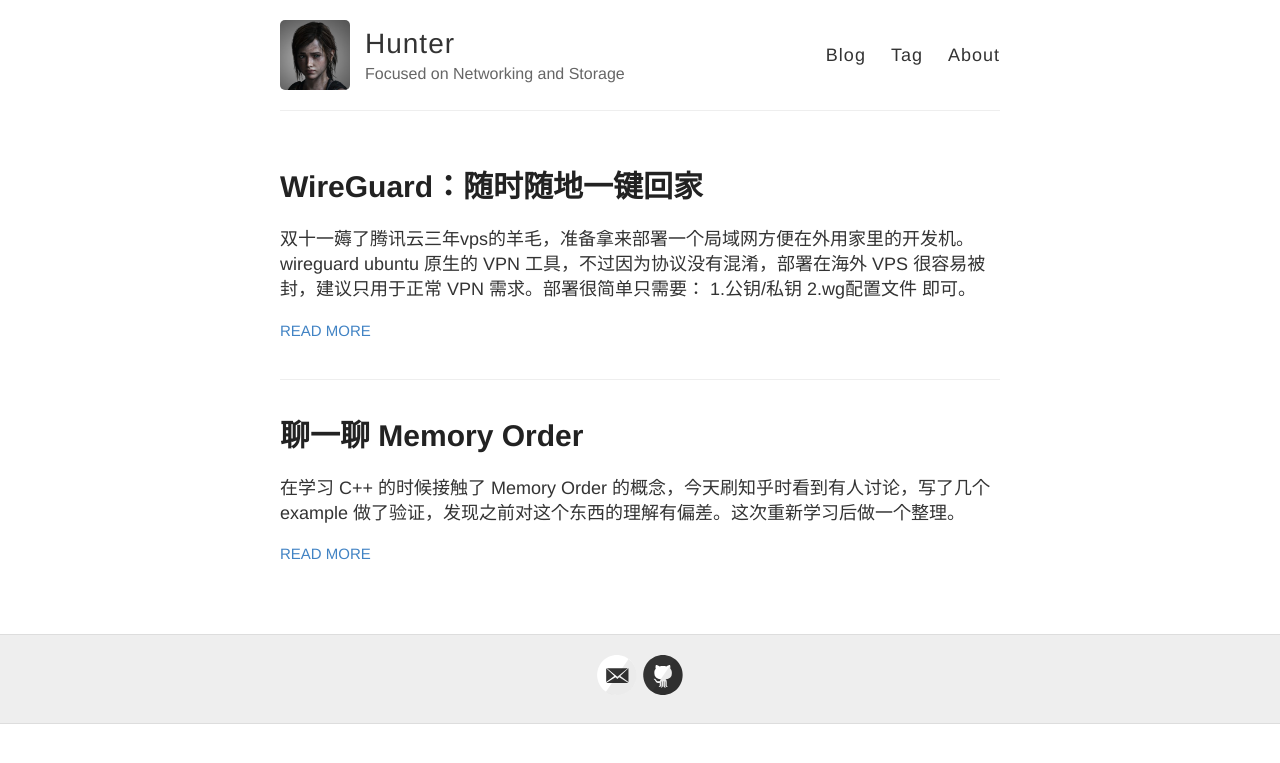
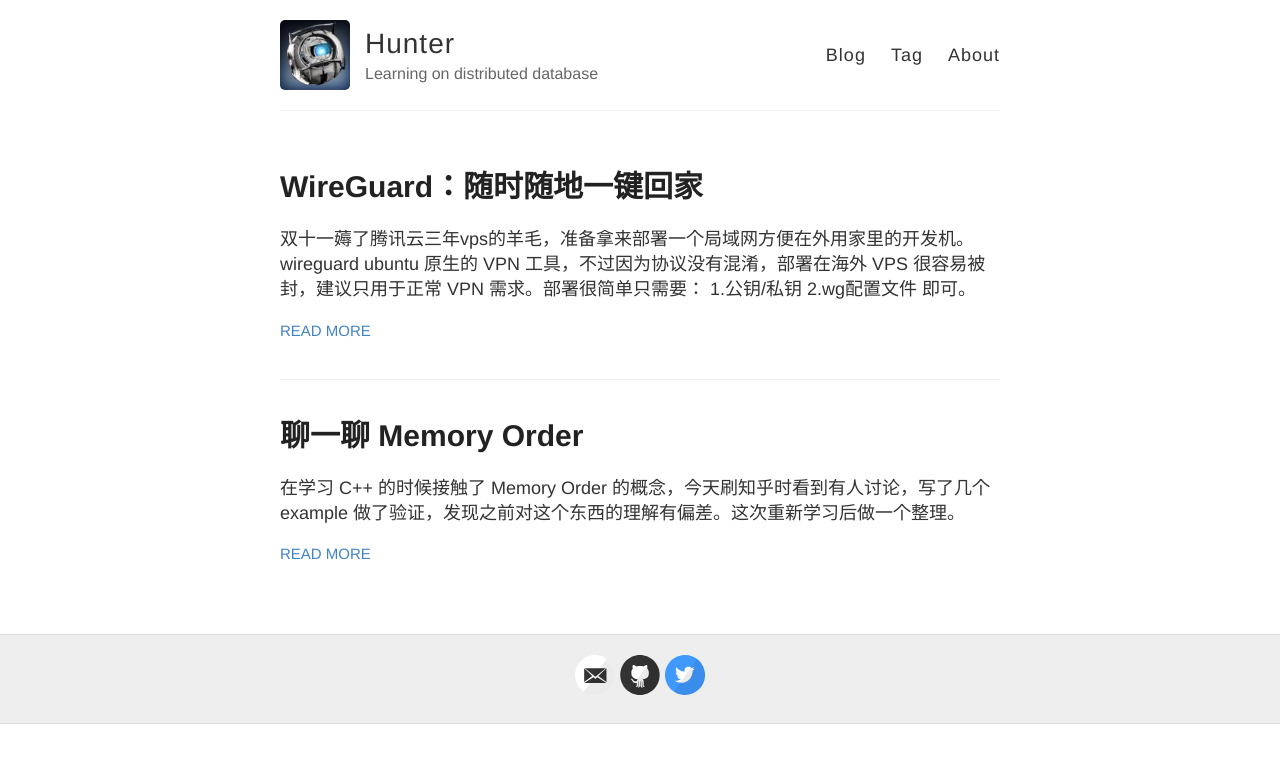
Before and after one commit to hunterlxt/hunterlxt.github.io, a Jekyll site: the page built from index.html, in a window 1280 px wide. Shown: the top 763 px of the page. Built offline with Jekyll 4.4.1, drawn with Linux system fonts in a browser that asks for light colours.

Commit message:
update avatar
Signed-off-by: Xintao <hunterlxt@live.com>

```diff
--- a/_config.yml
+++ b/_config.yml
@@ -6,10 +6,10 @@
 name: Hunter
 
 # Short bio or description (displayed in the header)
-description: Focused on Networking and Storage
+description: Learning on distributed database
 
 # URL of your avatar or profile pic (you could use your GitHub profile pic)
-avatar: https://github.com/hunterlxt/hunterlxt.github.io/raw/master/images/Ellie.jpg
+avatar: https://github.com/hunterlxt/hunterlxt.github.io/raw/master/images/wheatley.jpeg
 
 #
 # Flags below are optional
@@ -26,7 +26,7 @@ footer-links:
   linkedin:
   pinterest:
   rss: # just type anything here for a working RSS icon
-  twitter:
+  twitter: lxthunter
   stackoverflow: # your stackoverflow profile, e.g. "users/50476/bart-kiers"
   youtube: # channel/<your_long_string> or user/<user-name>
   googleplus: # anything in your profile username that comes after plus.google.com/
```
Also changed, not shown: images/wheatley.jpeg (added).
